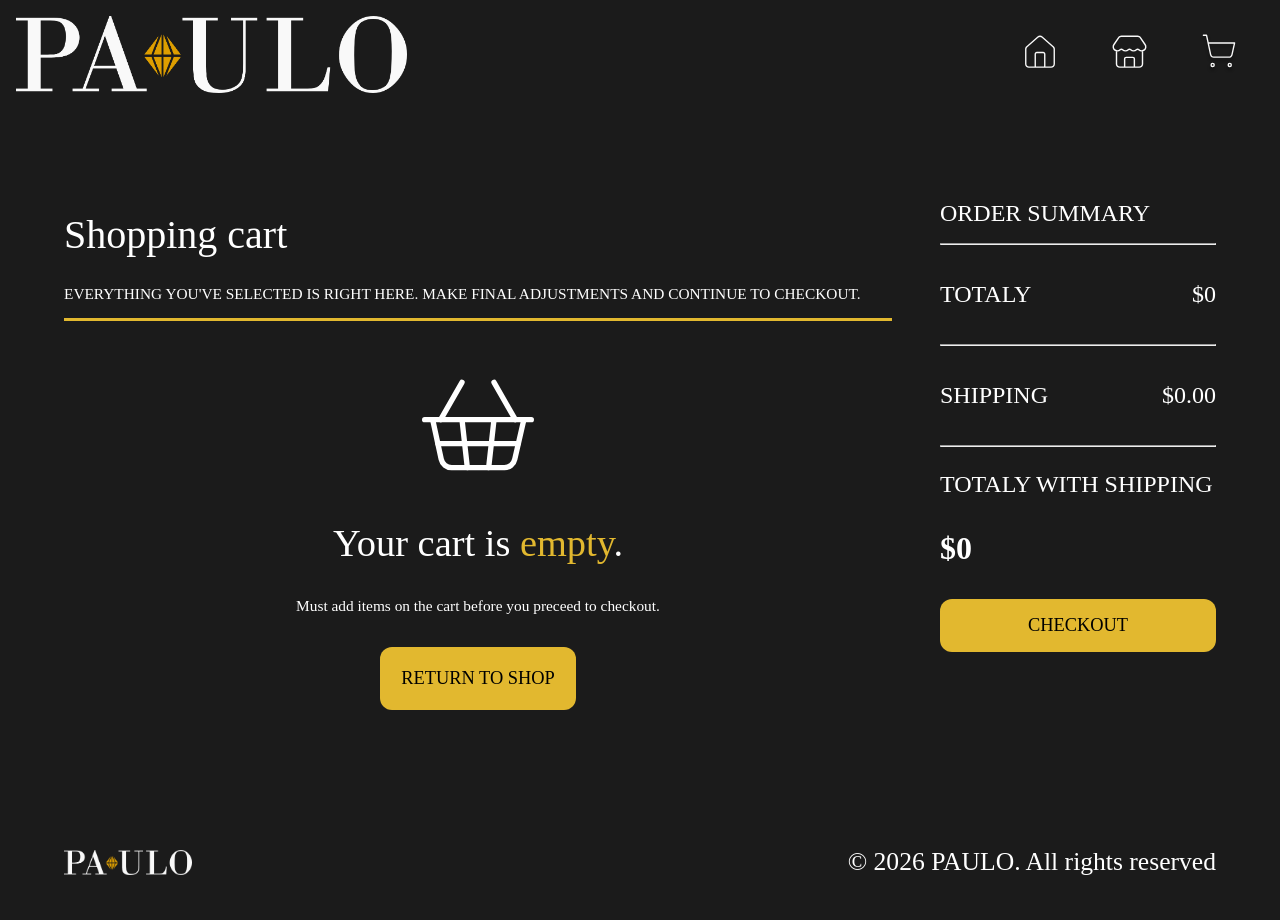
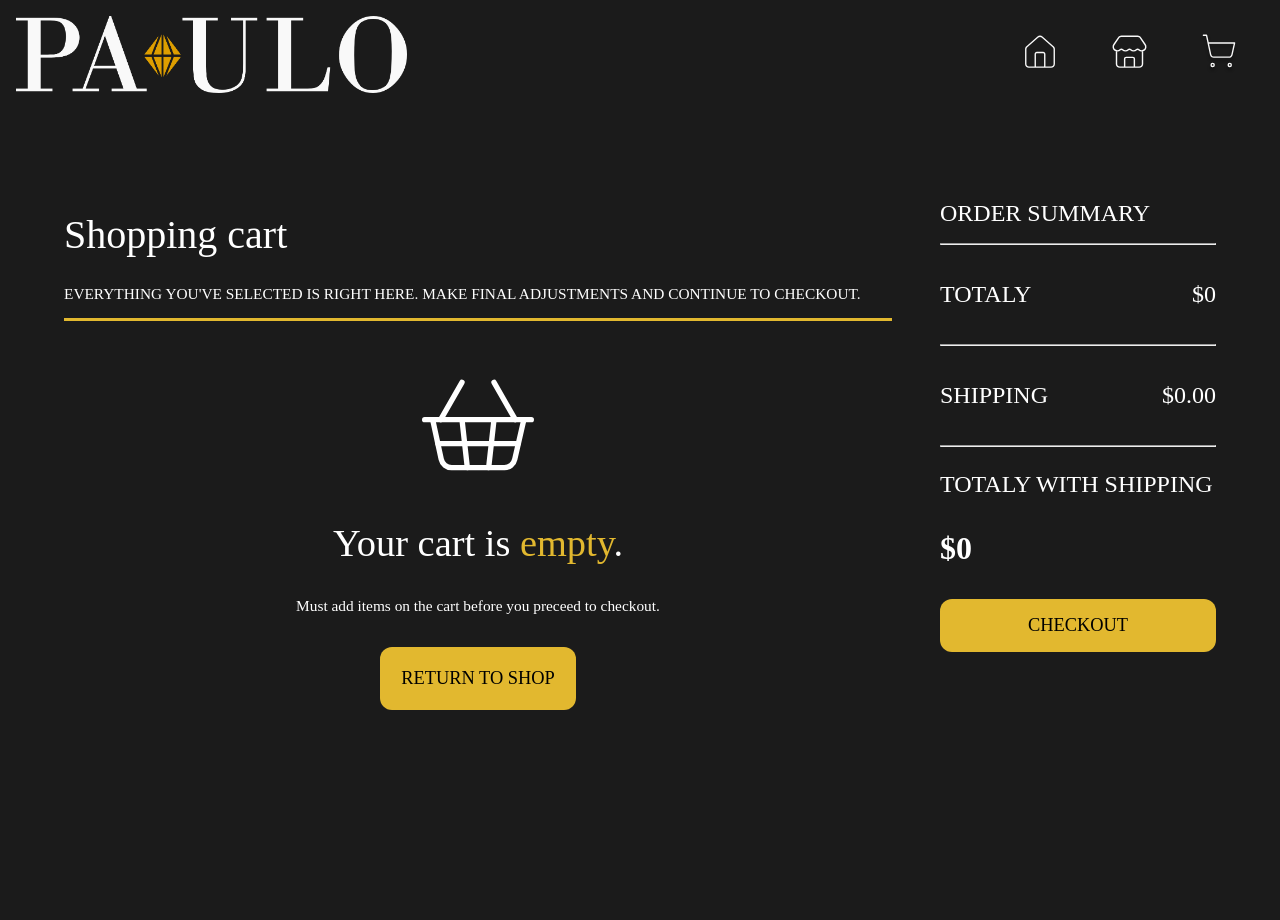
Before and after one commit to pavlevuksanovic08/odin-shopping-cart, a React (Vite) app: page /cart in a window 1280 px wide. Shown: the top 920 px of the page. Built offline with nearby package versions, Linux system fonts and the light colour scheme; a web font is replaced by a local one.

Commit message:
fix footer positioning

```diff
--- a/src/components/Footer/Footer.module.css
+++ b/src/components/Footer/Footer.module.css
@@ -5,10 +5,11 @@
     justify-content: space-between;
     height: fit-content;
     padding: 1rem var(--index);
+    margin-top: 5rem;
 }
 
 .logo {
-    width: clamp(8rem, 8.5vw, 9rem)
+    width: clamp(12rem, 16vw, 20rem)
 }
 
 .text {
--- a/src/index.css
+++ b/src/index.css
@@ -22,6 +22,16 @@ input[type="number"]::-webkit-inner-spin-button {
     margin: 0;
 }
 
+#root {
+    display: flex;
+    flex-direction: column;
+    min-height: 100vh;
+}
+
+main {
+    flex-grow: 1;
+}
+
 
 @media (width <= 1000px) {
     html, body, #root {
```
